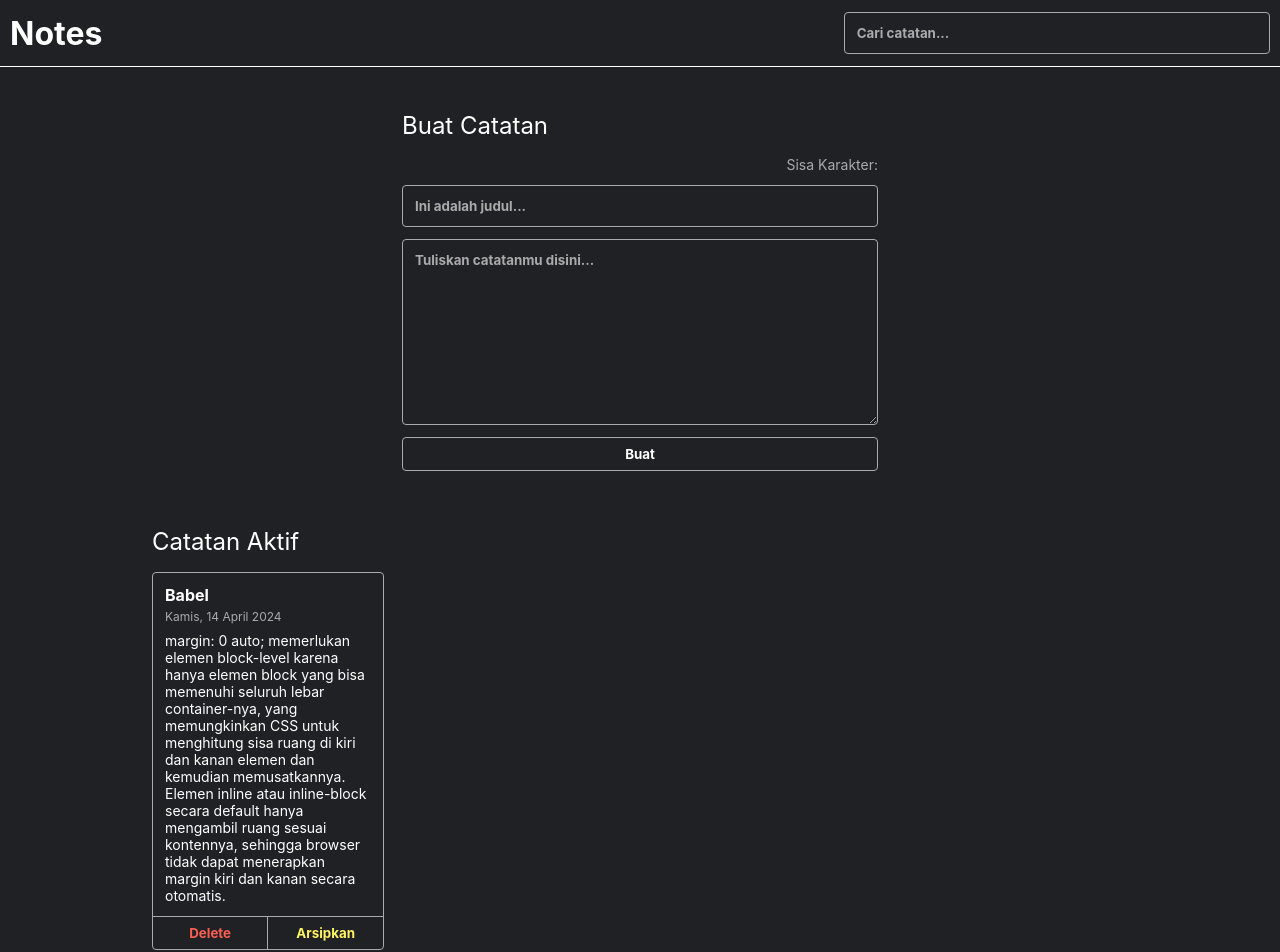
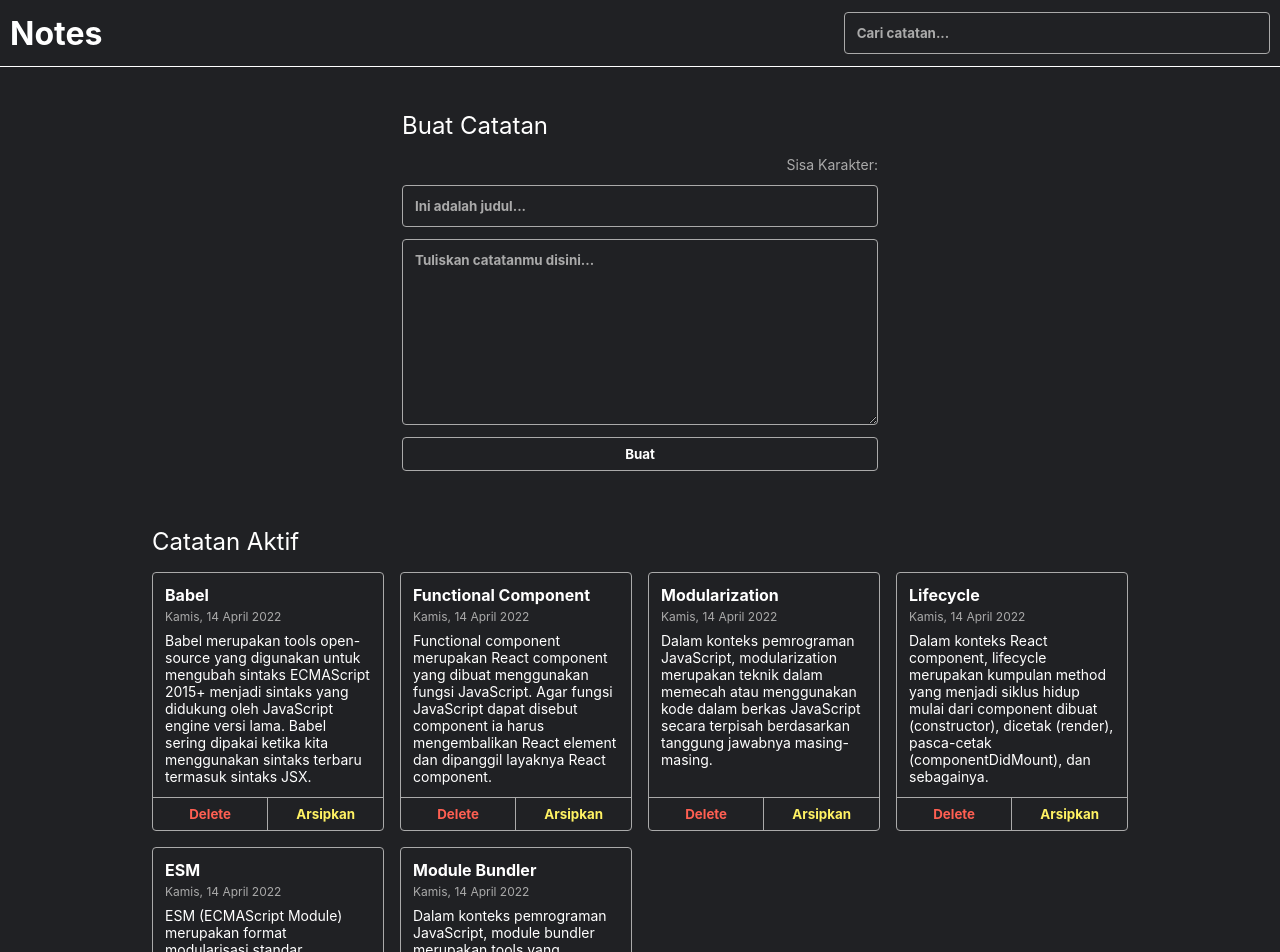
Before and after one commit to ReyviRahman/Membangun-Aplikasi-Catatan-Menggunakan-React, a React (Vite) app: page / in a window 1280 px wide. Shown: the top 952 px of the page. Built offline with nearby package versions, Linux system fonts and the light colour scheme.

Commit message:
Kriteria Utama Passed

```diff
--- /dev/null
+++ b/src/components/DeleteButton.jsx
@@ -0,0 +1,9 @@
+import React from 'react'
+
+const DeleteButton = ({id, onDelete}) => {
+  return (
+    <button className='note-item__delete-button' onClick={() => onDelete(id)}>Delete</button>
+  )
+}
+
+export default DeleteButton
--- a/src/components/NoteAppBody.jsx
+++ b/src/components/NoteAppBody.jsx
@@ -1,27 +1,54 @@
 import React from 'react'
 import NoteItem from './NoteItem'
 
-const NoteAppBody = () => {
-  return (
-    <div>
-      <div className='note-app__body'>
-        <div className='note-input'>
+class NoteAppBody extends React.Component {
+  constructor(props) {
+    super(props);
+
+    this.state = {
+      title: '',
+      body: '',
+    }
+
+    this.onTitleChangeEventHandler = this.onTitleChangeEventHandler.bind(this);
+    this.onBodyChangeEventHandler = this.onBodyChangeEventHandler.bind(this);
+    this.onSubmitEventHandler = this.onSubmitEventHandler.bind(this)
+  }
+
+  onTitleChangeEventHandler(event) {
+    this.setState(() => {
+      return {
+        title: event.target.value
+      }
+    })
+  }
+
+  onBodyChangeEventHandler(event) {
+    this.setState(() => {
+      return {
+        body: event.target.value
+      }
+    })
+  }
+
+  onSubmitEventHandler(event) {
+    event.preventDefault();
+    this.props.addNote(this.state)
+  }
+
+  render() {
+    return (
+      <div className='note-app__body' onSubmit={this.onSubmitEventHandler}>
+        <form className='note-input'>
           <h2>Buat Catatan</h2>
           <p className='note-input__title__char-limit'>Sisa Karakter:</p>
-          <input className='note-input' placeholder='Ini adalah judul...' />
-          <textarea placeholder='Tuliskan catatanmu disini...' rows={10} />
-          <button>Buat</button>
-        </div>
+          <input className='note-input' placeholder='Ini adalah judul...' value={this.state.title} onChange={this.onTitleChangeEventHandler} />
+          <textarea placeholder='Tuliskan catatanmu disini...' rows={10} value={this.state.body} onChange={this.onBodyChangeEventHandler} />
+          <button type='submit'>Buat</button>
+        </form>
       </div>
-      <div className='note-list__body'>
-        <h2>Catatan Aktif</h2>
-        <div className='notes-list'>
-          <NoteItem />
-        </div>
-      </div>
-    </div>
-
-  )
+    )
+  }
 }
 
 export default NoteAppBody
--- a/src/components/NoteItem.jsx
+++ b/src/components/NoteItem.jsx
@@ -1,15 +1,23 @@
 import React from 'react'
+import DeleteButton from './DeleteButton'
 
-const NoteItem = () => {
+const NoteItem = ({ title, createdAt, body, id, onDelete }) => {
+  const formattedDate = new Date(createdAt).toLocaleDateString('id-ID', {
+    weekday: 'long', // Menampilkan hari
+    day: 'numeric',  // Menampilkan tanggal
+    month: 'long',   // Menampilkan bulan dalam format lengkap
+    year: 'numeric'  // Menampilkan tahun
+  });
+
   return (
     <div className='note-item'>
       <div className='note-item__content'>
-        <h4 className='note-item__title'>Babel</h4>
-        <p className='note-item__date'>Kamis, 14 April 2024</p>
-        <p className='note-item__body'>margin: 0 auto; memerlukan elemen block-level karena hanya elemen block yang bisa memenuhi seluruh lebar container-nya, yang memungkinkan CSS untuk menghitung sisa ruang di kiri dan kanan elemen dan kemudian memusatkannya. Elemen inline atau inline-block secara default hanya mengambil ruang sesuai kontennya, sehingga browser tidak dapat menerapkan margin kiri dan kanan secara otomatis.</p>
+        <h4 className='note-item__title'>{title}</h4>
+        <p className='note-item__date'>{formattedDate}</p>
+        <p className='note-item__body'>{body}</p>
       </div>
       <div className='note-item__action'>
-        <button className='note-item__delete-button'>Delete</button>
+        <DeleteButton id={id} onDelete={onDelete} />
         <button className='note-item__archive-button'>Arsipkan</button>
       </div>
     </div>
--- /dev/null
+++ b/src/components/NoteListBody.jsx
@@ -0,0 +1,24 @@
+import React from 'react'
+import NoteItem from './NoteItem'
+
+const NoteListBody = ({notes, onDelete}) => {
+  return (
+    <div className='note-list__body'>
+      <h2>Catatan Aktif</h2>
+      {
+        notes.length == 0 && (
+          <p className='notes-list__empty-message'>Data Tidak Ada</p>
+        )
+      }
+      <div className='notes-list'>
+        {
+          notes.map((note) => (
+            <NoteItem key={note.id} id={note.id} onDelete={onDelete} {...note} />
+          ))
+        }
+      </div>
+    </div>
+  )
+}
+
+export default NoteListBody
--- a/src/components/NotesApp.jsx
+++ b/src/components/NotesApp.jsx
@@ -1,14 +1,52 @@
 import React from 'react'
 import Navbar from './Navbar'
 import NoteAppBody from './NoteAppBody'
+import NoteListBody from './NoteListBody'
+import { getInitialData } from '../utils/index'
 
-const NotesApp = () => {
-  return (
-    <div>
-      <Navbar />
-      <NoteAppBody />
-    </div>
-  )
+class NotesApp extends React.Component {
+  constructor(props) {
+    super(props);
+    this.state = {
+      notes: getInitialData(),
+    }
+
+    this.onDeleteHandler = this.onDeleteHandler.bind(this);
+    this.onAddNotesHandler = this.onAddNotesHandler.bind(this);
+  }
+
+  onDeleteHandler(id) {
+    const notes = this.state.notes.filter(note => note.id !== id);
+    this.setState({ notes })
+  }
+
+  onAddNotesHandler({title, body}) {
+    this.setState((prevState) => {
+      console.log(this.state.notes)
+      return {
+        notes: [
+          ...prevState.notes,
+          {
+            id: + new Date(),
+            title,
+            body,
+            archived: false,
+            createdAt: new Date().toISOString()
+          }
+        ]
+      }
+    })
+  }
+
+  render() {
+    return (
+      <div>
+        <Navbar />
+        <NoteAppBody addNote={this.onAddNotesHandler} />
+        <NoteListBody notes={this.state.notes} onDelete={this.onDeleteHandler} />
+      </div>
+    );
+  }
 }
 
-export default NotesApp
+export default NotesApp;
```
